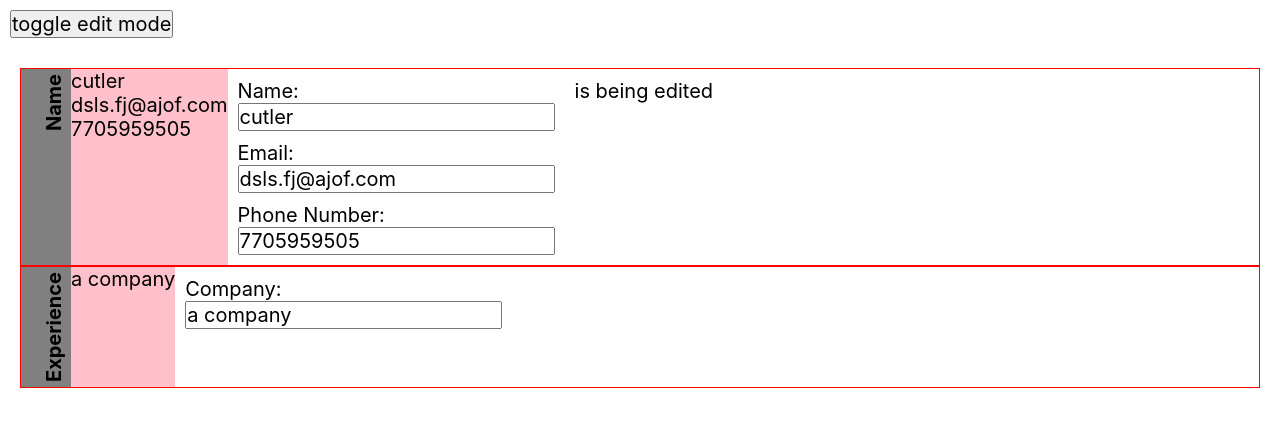
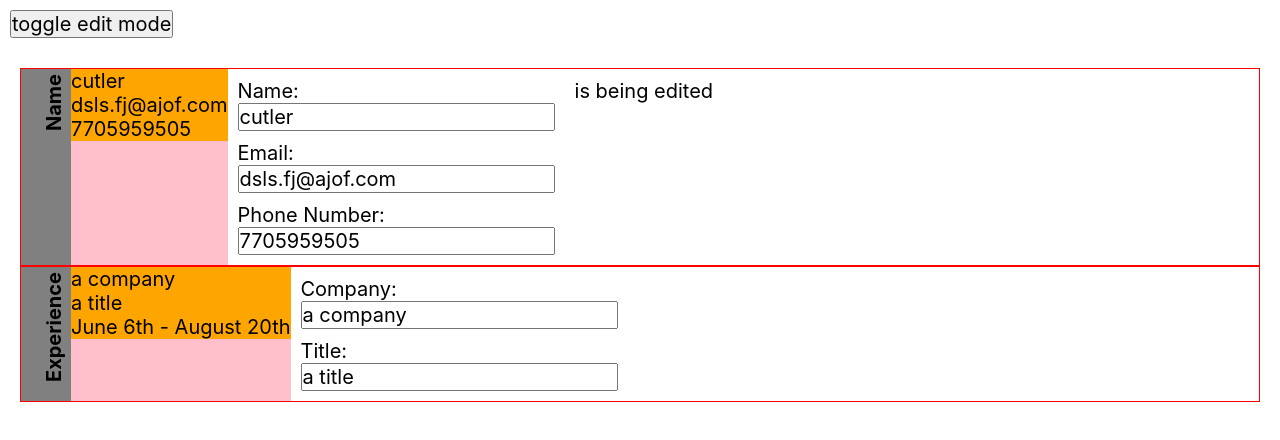
Before and after one commit to CutlerSheridan/cv-builder, a React (Create React App) app: page / in a window 1280 px wide. Shown: the top 440 px of the page. Built offline with nearby package versions, Linux system fonts and the light colour scheme.

Commit message:
0.2.2 Add Title to Experience; Refactor handleChange()

```diff
--- a/package.json
+++ b/package.json
@@ -1,6 +1,6 @@
 {
   "name": "cv-builder",
-  "version": "0.2.1",
+  "version": "0.2.2",
   "private": true,
   "dependencies": {
     "@testing-library/jest-dom": "^5.16.5",
--- a/src/App.css
+++ b/src/App.css
@@ -18,7 +18,9 @@ body {
   display: flex;
   border: 1px solid red;
 }
-
+.item-container {
+  background: orange;
+}
 .item-container-edit {
   margin: 1rem;
   display: flex;
--- a/src/App.js
+++ b/src/App.js
@@ -52,7 +52,7 @@ class App extends Component {
     this.toggleEditing = this.toggleEditing.bind(this);
     this.handleChange = this.handleChange.bind(this);
   }
-  handleChange = (e, section, prop, id) => {
+  handleChange = (e, section, prop) => {
     const newObj = { ...this.state[section] };
     if (section === 'contact') {
       newObj[prop] = e.target.value;
--- a/src/components/Experience.js
+++ b/src/components/Experience.js
@@ -9,19 +9,35 @@ class Experience extends Component {
         <Sidebar text="Experience"></Sidebar>
         <div className={`section-preview ${editing ? 'hidden' : ''}`}>
           {info.jobs.map((j) => (
-            <div className="item-container">{j.company}</div>
+            <div className="job" key={`static_${j.id}`}>
+              <div className="item-container">{j.company}</div>
+              <div className="item-container">{j.title}</div>
+              <div className="item-container">
+                {j.start} - {j.end}
+              </div>
+            </div>
           ))}
         </div>
         <form className={`${editing ? '' : 'hidden'}`}>
           {info.jobs.map((j) => {
             return (
-              <div className="item-container-edit" key={j.id}>
-                <label htmlFor={`${j.id}`}>Company:</label>
-                <input
-                  id={`${j.id}`}
-                  onChange={(e) => onchange(e, 'experience', 'company', j.id)}
-                  value={j.company}
-                ></input>
+              <div className="job-edit" key={`job_${j.id}`}>
+                <div className="item-container-edit">
+                  <label htmlFor={j.id}>Company:</label>
+                  <input
+                    id={j.id}
+                    onChange={(e) => onchange(e, 'experience', 'company')}
+                    value={j.company}
+                  ></input>
+                </div>
+                <div className="item-container-edit">
+                  <label htmlFor={j.id}>Title:</label>
+                  <input
+                    id={j.id}
+                    onChange={(e) => onchange(e, 'experience', 'title')}
+                    value={j.title}
+                  ></input>
+                </div>
               </div>
             );
           })}
```
Also changed, not shown: 1 other file (tests, documents, lock files or other folders).
